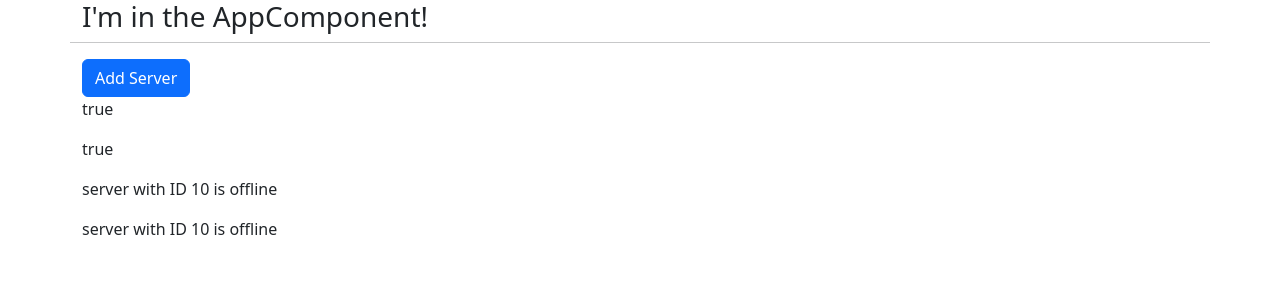
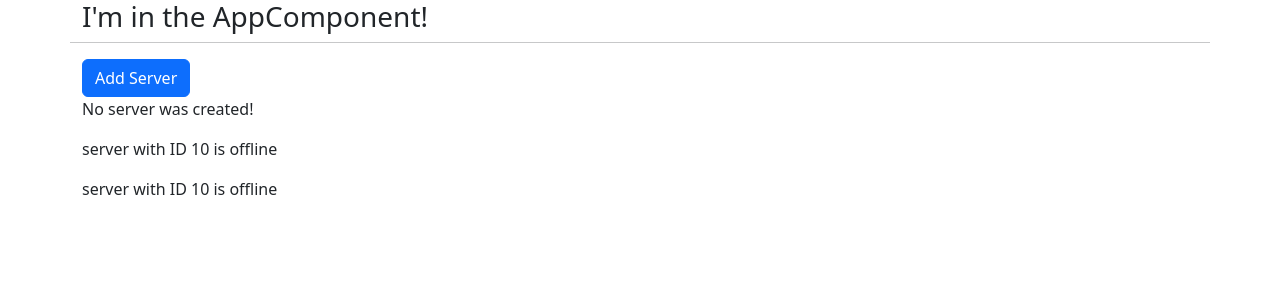
Before and after one commit to ShahiryarArif/Angular-Course-Max, an Angular app in the folder my-first-app/: page / in a window 1280 px wide. Shown: the top 300 px of the page. Built offline with nearby package versions, Linux system fonts and the light colour scheme.

Commit message:
29. Event Binding

```diff
--- a/my-first-app/src/app/servers/servers.component.html
+++ b/my-first-app/src/app/servers/servers.component.html
@@ -1,7 +1,12 @@
-<button class="btn btn-primary" [disabled]="!allowNewServer">Add Server</button>
-<!-- String interpolation -->
-<p>{{ allowNewServer }}</p>
-<!-- Property binding Solution -->
-<p [innerText]="allowNewServer"></p>
+<button
+  class="btn btn-primary"
+  [disabled]="!allowNewServer"
+  (click)="onCreateServer()"
+>
+  Add Server
+</button>
+<!-- String interpolation: <p>{{ allowNewServer }}</p> -->
+<!-- Property binding Solution: <p [innerText]="allowNewServer"></p> -->
+<p>{{ serverCreationStatus }}</p>
 <app-server></app-server>
 <app-server></app-server>
--- a/my-first-app/src/app/servers/servers.component.ts
+++ b/my-first-app/src/app/servers/servers.component.ts
@@ -7,10 +7,15 @@ import { Component } from '@angular/core';
 })
 export class ServersComponent {
   allowNewServer = false;
+  serverCreationStatus = 'No server was created!';
 
   constructor() {
     setTimeout(() => {
       this.allowNewServer = true;
     }, 2000);
   }
+
+  onCreateServer() {
+    this.serverCreationStatus = 'Server was created!';
+  }
 }
```
Also changed, not shown: 1 other file (tests, documents, lock files or other folders).
